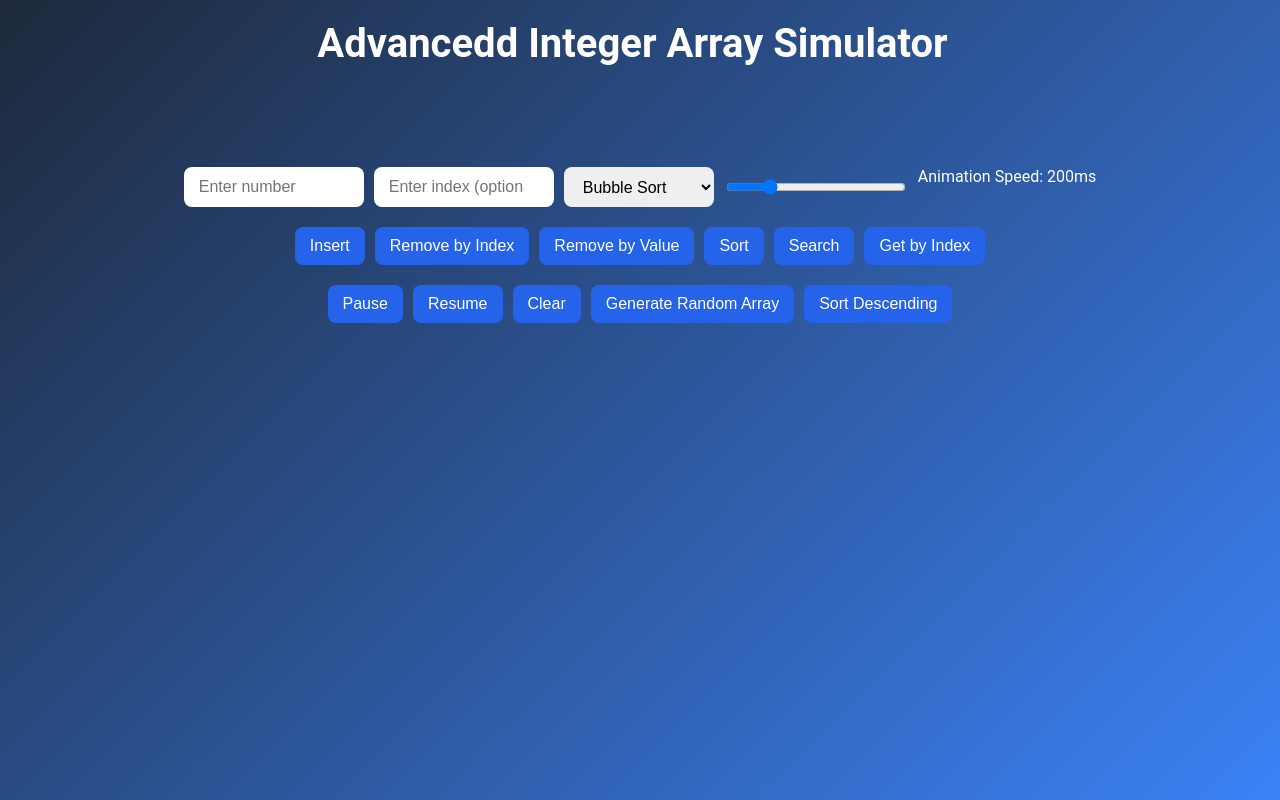
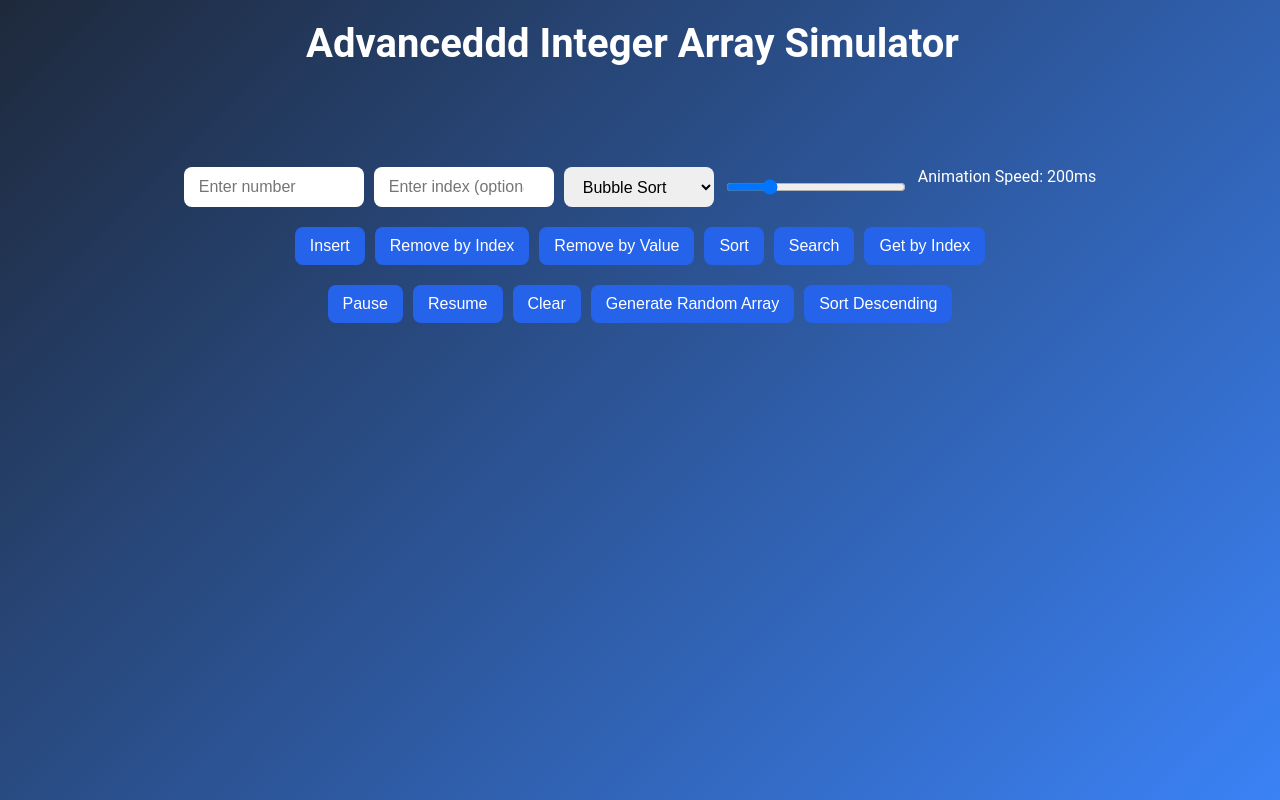
Before and after one commit to OrYamin/ArraySimulator, a plain HTML site: page index.html in a window 1280 px wide. Drawn offline with Linux system fonts and the light colour scheme.

Commit message:
Update index.html

```diff
--- a/index.html
+++ b/index.html
@@ -124,7 +124,7 @@
 </head>
 <body>
     <h1>
-        Advancedd Integer Array Simulator
+        Advanceddd Integer Array Simulator
         <i id="random-icon" class="lucide lucide-dice-5"></i>
     </h1>
     <div class="array-container" id="array-display"></div>
```
